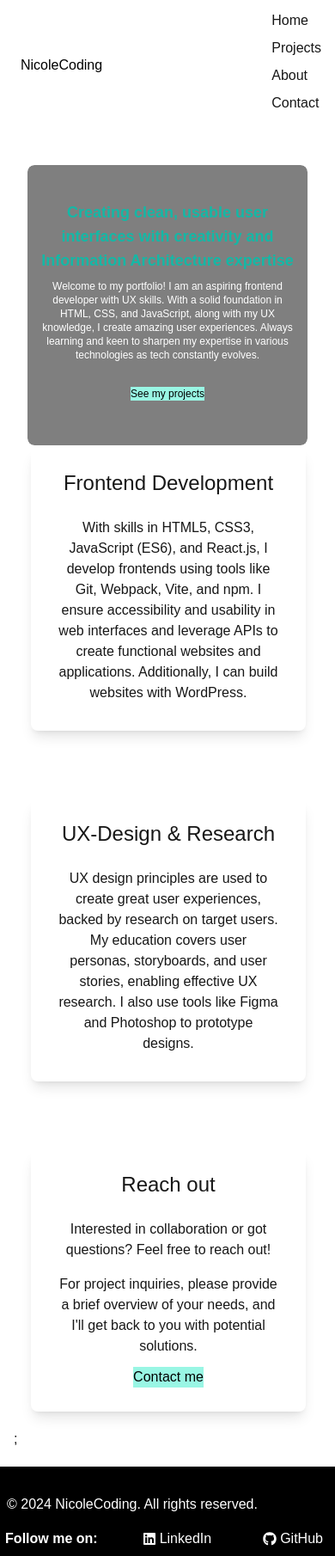
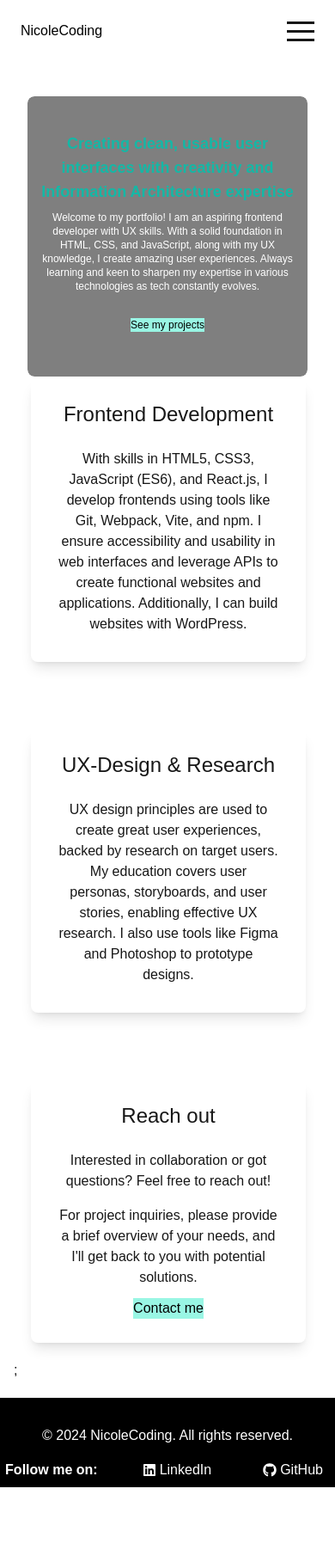
Before and after one commit to NicoleCoding/portfolio-next, a Next.js app: page / in a window 390 px wide. Shown: the whole page at 86% size. After the commit the page ends 1730 px from the top, so only its background shows below. Built offline with nearby package versions, Linux system fonts and the light colour scheme.

Commit message:
- Centered copyright text in footer - Downgraded React version - Implemented hamburger-react

```diff
--- a/components/Footer.jsx
+++ b/components/Footer.jsx
@@ -4,7 +4,7 @@ import { FaGithub } from "react-icons/fa";
 export default function Footer() {
     return (
         <footer className="pt-6 mt-5 bg-black text-white font-custom w-full">
-            <p className="p-2">&copy; 2024 NicoleCoding. All rights reserved.</p>
+            <p className="p-2 text-center">&copy; 2024 NicoleCoding. All rights reserved.</p>
             <div className="flex flex-row justify-center items-center gap-10">
                 <p className="font-black">Follow me on: </p><a href="https://www.linkedin.com/in/nicole-saucinitanu-9b95ba167/" className="flex items-center justify-center hover:text-teal-400 m-2 text-white"><FaLinkedin className="m-1 text-white" />LinkedIn</a>
                 <a href="https://github.com/NicoleCoding" className="flex items-center justify-center hover:text-teal-400 m-2 text-white"><FaGithub className="m-1 text-white" />GitHub</a>
--- a/components/Nav.jsx
+++ b/components/Nav.jsx
@@ -1,10 +1,16 @@
 import Link from "next/link";
+import { useState } from "react";
+import Hamburger from "hamburger-react";
 
 export default function Nav() {
+    const [isOpen, setOpen] = useState(false);
 
     return (
         <nav className="flex flex-col md:flex-row items-center font-custom">
-            <ul>
+            <div className="md:hidden">
+                <Hamburger toggled={isOpen} toggle={setOpen}/>
+            </div>
+            <ul className={`flex flex-col md:flex-row md:items-center justify-end transition-transform duration-300 ${isOpen ? "block" : "hidden"} md:flex`}>
                 <li className="mb-2 md:mb-0"><Link href="/">Home</Link></li>
                 <li className="mb-2 md:mb-0"><Link  href="/projects">Projects</Link></li>
                 <li className="mb-2 md:mb-0"><Link  href="/about">About</Link></li>
--- a/package.json
+++ b/package.json
@@ -10,9 +10,10 @@
   },
   "dependencies": {
     "@emailjs/browser": "^4.4.1",
+    "hamburger-react": "^2.5.1",
     "next": "15.0.2",
-    "react": "19.0.0-rc-02c0e824-20241028",
-    "react-dom": "19.0.0-rc-02c0e824-20241028",
+    "react": "^18.3.1",
+    "react-dom": "^18.3.1",
     "react-icons": "^5.3.0"
   },
   "devDependencies": {
```
Also changed, not shown: 1 other file (tests, documents, lock files or other folders).
